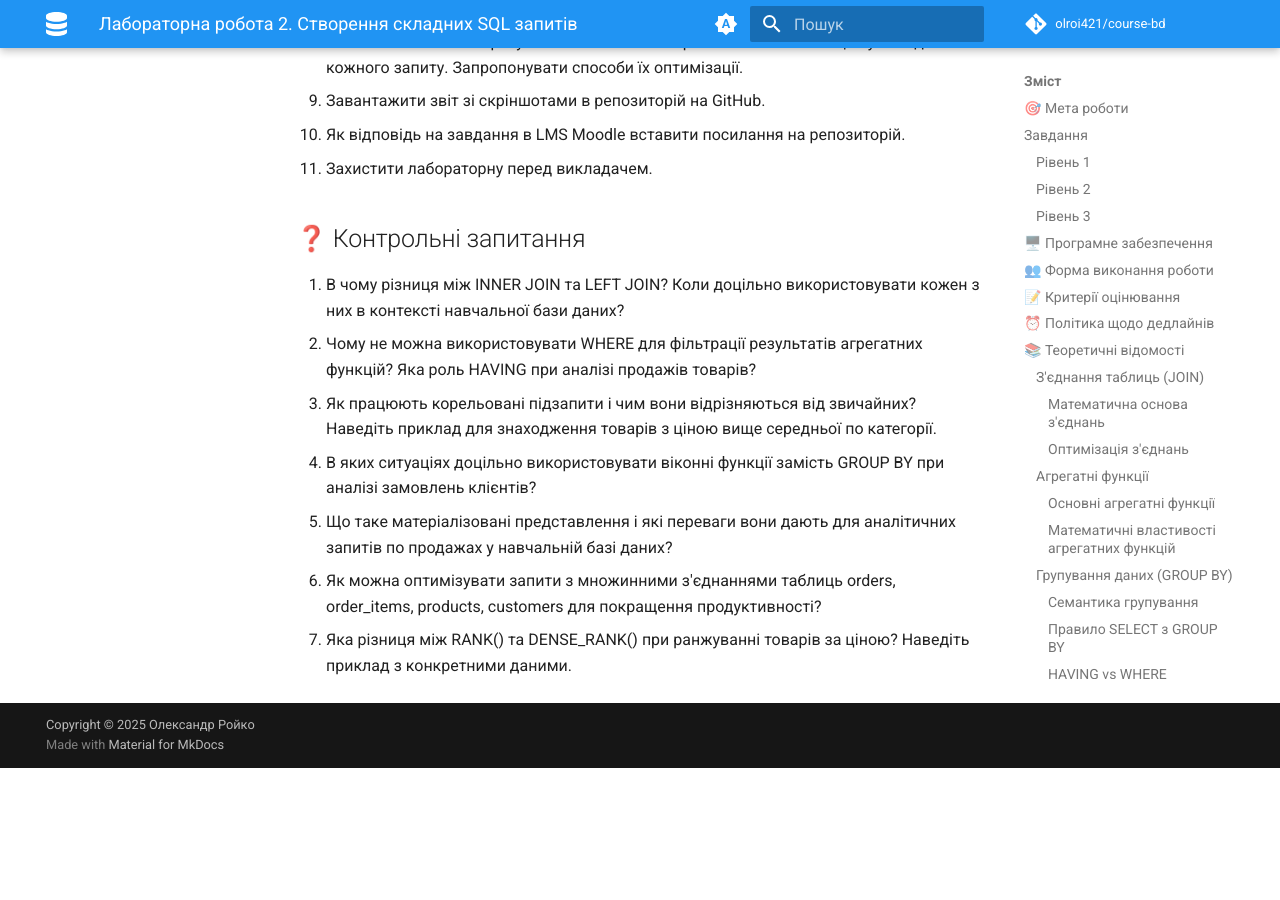
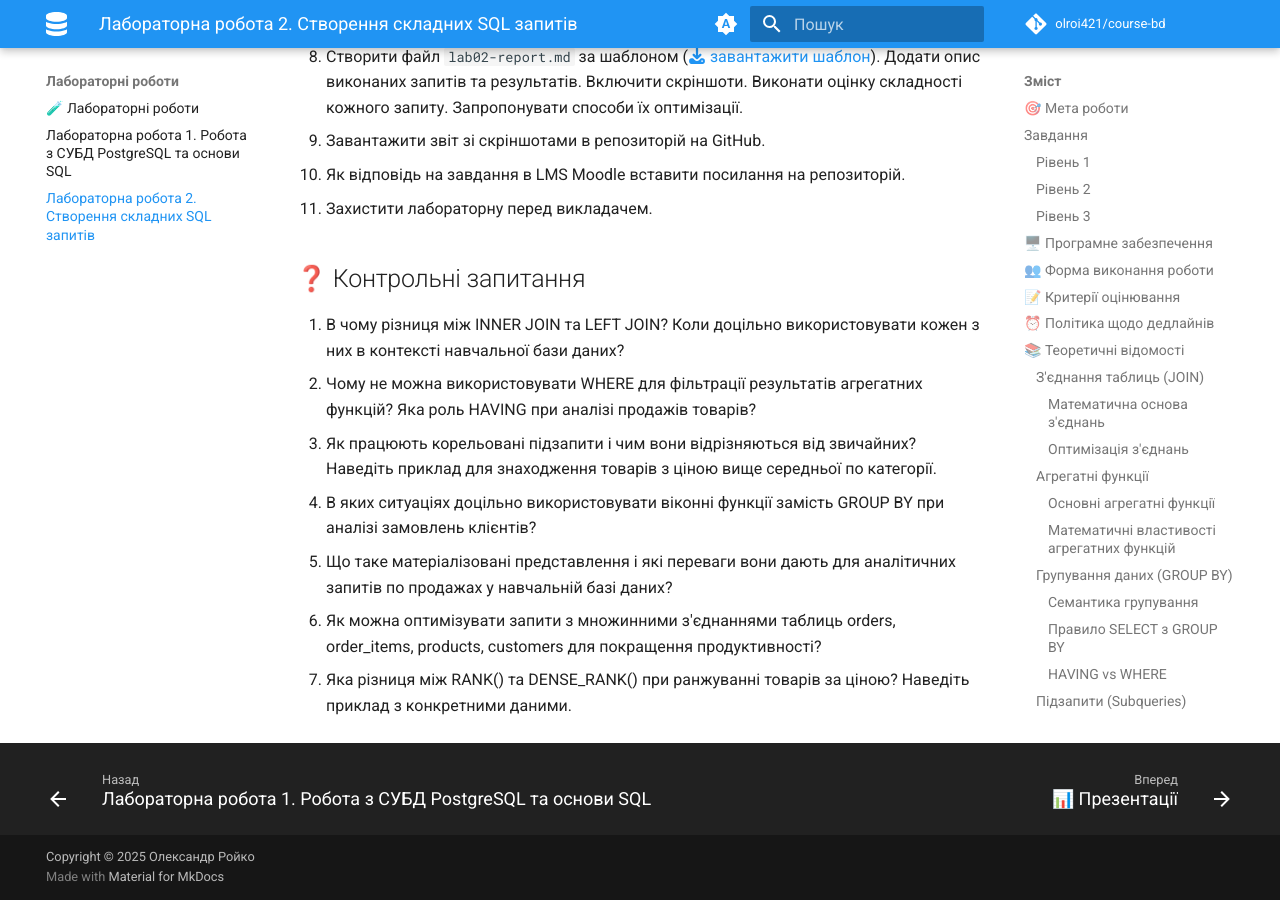
Before and after one commit to olroi421/course-bd, an MkDocs documentation site: the page built from docs/labs/lab-02.md, in a window 1280 px wide and 900 px high, scrolled down 11819 px. Built offline with MkDocs 1.6.1 and Material for MkDocs 9.7.7, drawn with Linux system fonts in a browser that asks for light colours; comment, search, counter and statistics services are not loaded; before the commit the page ends 12587 px from its top, so only the background shows below that; some of the changed text lies outside the part shown.

Commit message:
Update mkdocs.yml

```diff
--- a/mkdocs.yml
+++ b/mkdocs.yml
@@ -104,6 +104,7 @@ nav:
   - Лабораторні роботи:
       - labs/index.md
       - "Лабораторна робота 1. Робота з СУБД PostgreSQL та основи SQL": labs/lab-01.md
+      - "Лабораторна робота 2. Створення складних SQL запитів": labs/lab-02.md
   - Презентації:
       - presentations/index.md
       - "Еволюція систем управління даними": presentations/presentation-01.md
```
